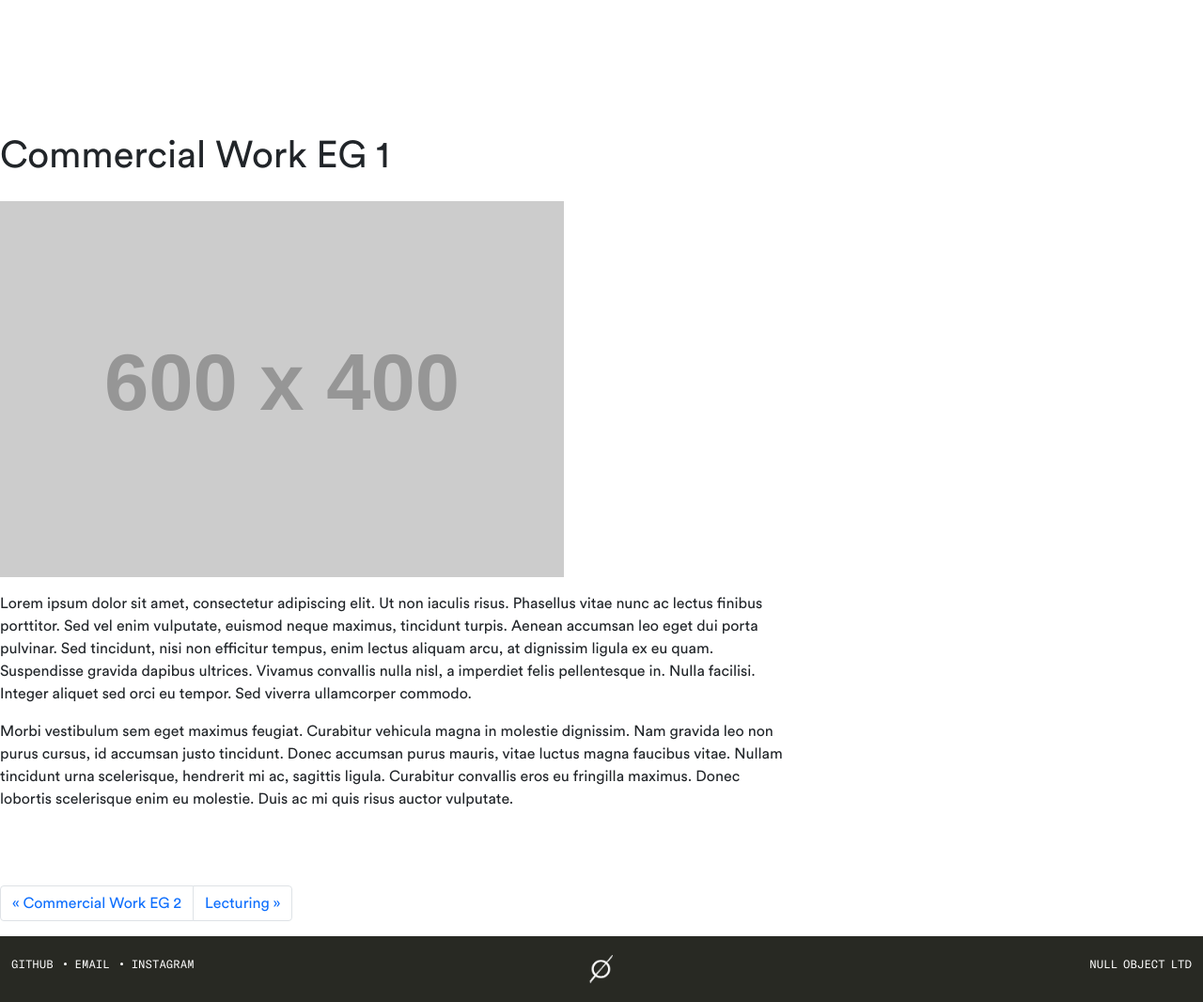
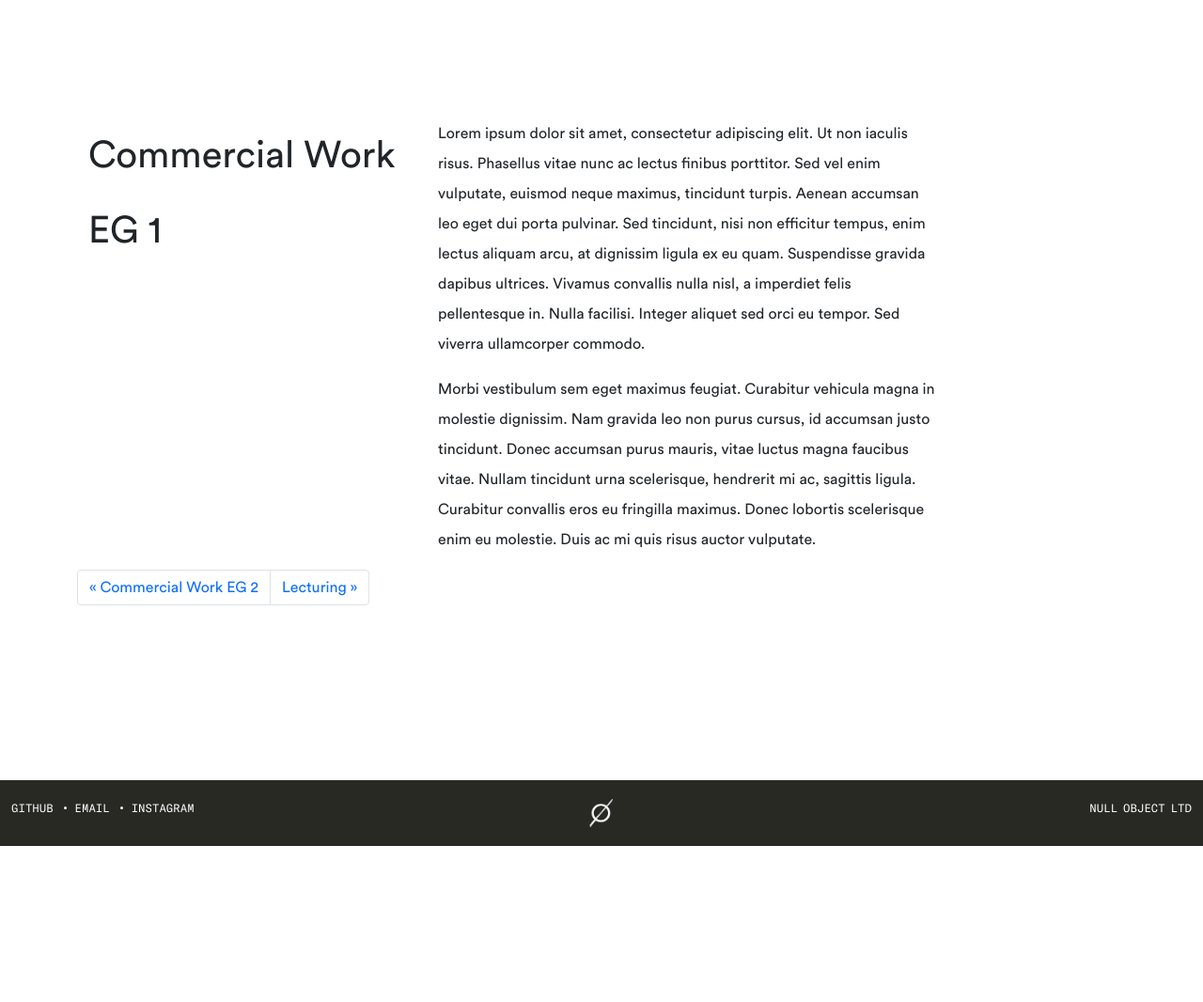
Before and after one commit to null-object-io/null-site, a Jekyll site: the page built from _posts/1111-11-11-sample-post-1.md, in a window 1280 px wide. Shown: the whole page at 94% size. Built offline with Jekyll 4.4.1, drawn with Linux system fonts in a browser that asks for light colours; after the commit the page ends 900 px from its top, so only the background shows below that.

Commit message:
posts layout

```diff
--- a/_layouts/post.html
+++ b/_layouts/post.html
@@ -2,22 +2,25 @@
 layout: default
 ---
 
+<div class="container ">
+  <div class="row max-width-1200">
+    <div class="col-md-4">
+      <article class="">
+        <header class="post-header">
+          <h1 class="post-title">{{ page.title }}</h1>
+        </header>
+      </article>
+    </div>
+
+      <!-- Add contact form -->
+      <div class="col-md-6 post-title">
+        <div class="post-content">{{ content }}</div>
+      </div>
+  </div>
+
+
   <div class="row">
-  <div class="col-md-8">
-    <article class="post" itemscope itemtype="http://schema.org/BlogPosting">
-      <header class="post-header">
-        <h1 class="post-title" itemprop="name headline">
-          {{ page.title }}
-        </h1>
-      </header>
-      {% if page.image %}
-        <div>
-          <img class="img-fluid pb-3" src="{{page.image | relative_url}}" alt="{{page.title}}">
-        </div>
-      {% endif %}
-      <div class="post-content" itemprop="articleBody">{{ content }}</div>
-    </article>
-
+    <div class="col-md-12">
       <div class="next-previous-articles">
         <nav aria-label="">
           <ul class="pagination">
@@ -42,5 +45,6 @@ layout: default
         {% if site.disqus-shortname %} {% include disqus.html %} {% endif %}
       </div>
     </div>
+  </div>
 
 </div>
```
Lines whose indentation alone changed are shown as unchanged.
